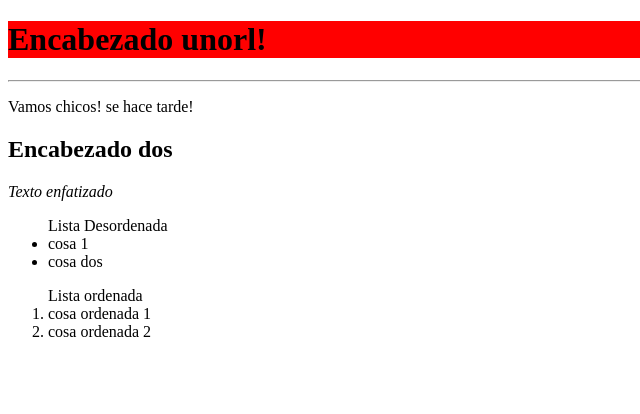
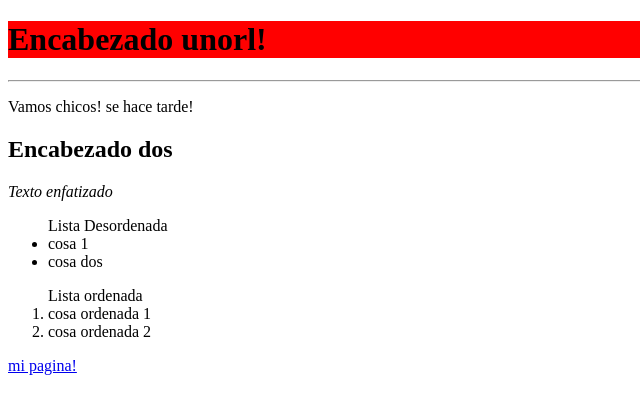
Before and after one commit to gustavo76016/gustavo76016.github.io, a plain HTML site: page index.html in a window 1280 px wide. Shown: the full height of the page, 0-640 px from the left. Drawn offline with Linux system fonts and the light colour scheme.

Commit message:
al ataquerl!

```diff
--- a/index.html
+++ b/index.html
@@ -20,5 +20,7 @@
 			<li>cosa ordenada 1</li>
 			<li>cosa ordenada 2</li>
 		</ol>
+
+		<a href="C:\Users\Invitado\Documents\GitHub\gustavo76016.github.io\pag2.html">mi pagina!</a>
 	</body>
 </html>
```
Also changed, not shown: pag2.html (added, +6 -0 lines). Lines whose indentation alone changed are shown as unchanged.
